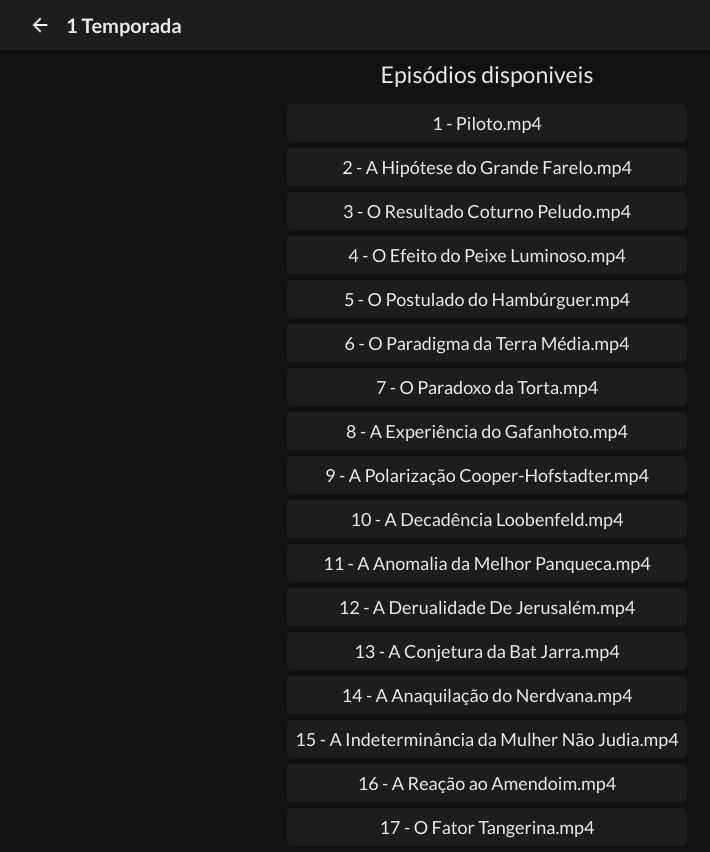
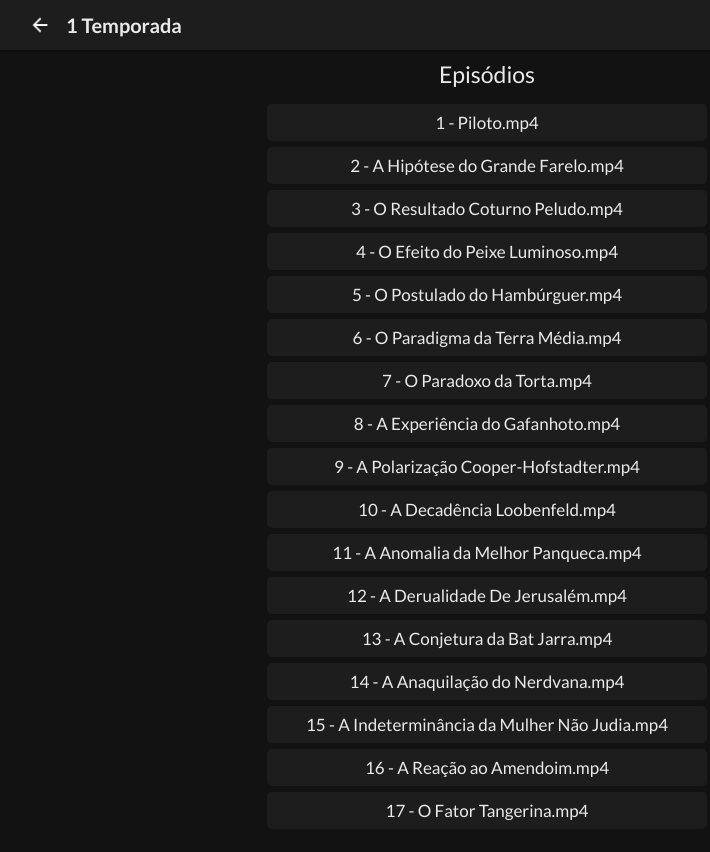
Before and after one commit to andersonmendess/tbbt, a React (Create React App) app: page /seasons/1 in a window 1280 px wide. Shown: the whole page, without its empty margins (153-863 px from the left). Built offline with nearby package versions, Linux system fonts and the light colour scheme.

Commit message:
layout fixes

```diff
--- a/src/components/ListView/elements.js
+++ b/src/components/ListView/elements.js
@@ -16,9 +16,9 @@ const List = styled.ul`
 const ListItem = styled.li`
     cursor: pointer;
     padding: 7px;
-    font-size: 18px;
+    font-size: 17px;
     text-align: center;
-    max-width: 400px;
+    max-width: 440px;
     margin: 6px auto;
 
     border: 1px solid transparent;
--- a/src/components/ListView/index.js
+++ b/src/components/ListView/index.js
@@ -15,22 +15,14 @@ const ListView = (props) => {
 
   const to = (movie) => isEp ? `/seasons/${isEp}/episodes/${movie.id}` : `/seasons/${movie.id}`;
 
-  const hasAction = props.noLink;
-
-  console.log(props)
-
   return (
     <Container>
       <List>
         {props.items.map((movie) => (
-          <Link key={movie.id} to={hasAction ? () => {} : () => to(movie)}>
+          <Link key={movie.id} to={() => to(movie)}>
             <ListItem
             key={movie.id}
-            onClick={() => {
-              if(hasAction){
-                props.onClick(movie);
-              }
-            }}>
+            >
             {movie.title}
           </ListItem>
           </Link>
--- a/src/pages/Episode/index.js
+++ b/src/pages/Episode/index.js
@@ -15,7 +15,7 @@ function Main(props) {
     <CenteredContent>
       <Center>
         <Title>
-        Episódios disponiveis
+        Episódios
         </Title>
       </Center>
       <ListView items={all[props.match.params.season - 1].videos} match={props.match} />
--- a/src/pages/Season/index.js
+++ b/src/pages/Season/index.js
@@ -32,7 +32,7 @@ function Main(props) {
     <CenteredContent>
       <Center>
         <Title>
-          Temporadas disponiveis
+          Temporadas
         </Title>
       </Center>
       <ListView items={all.flatMap(e => (
```
